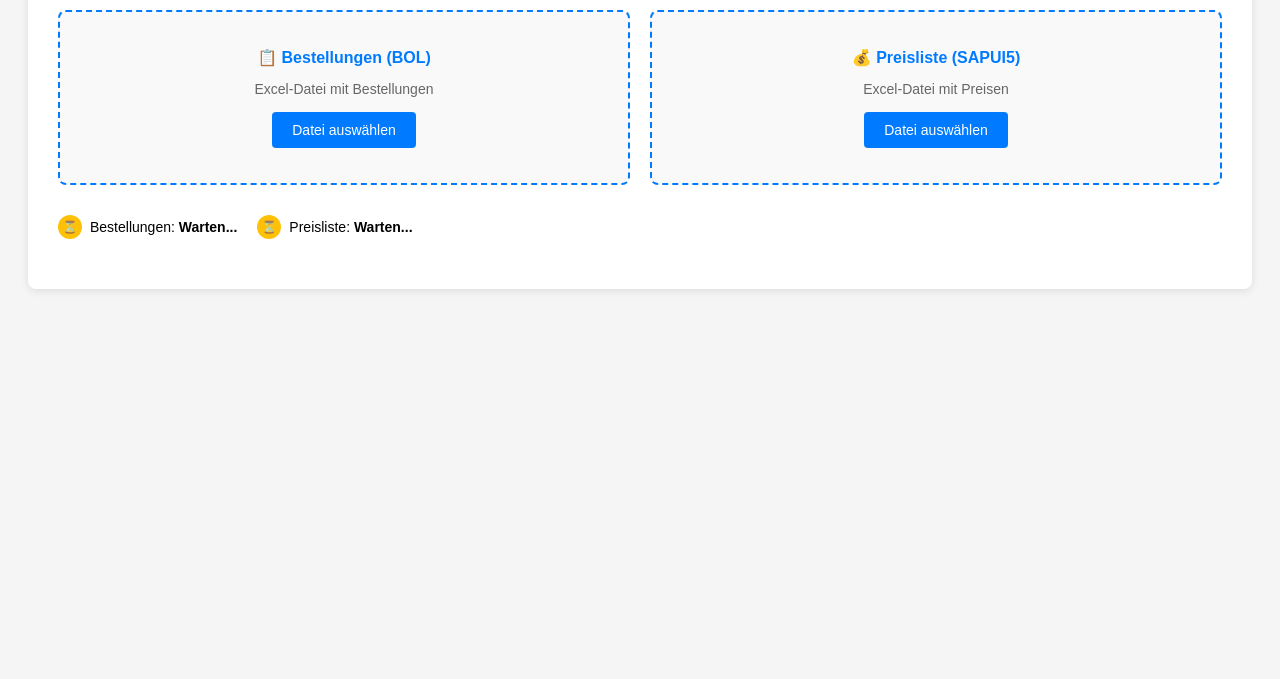
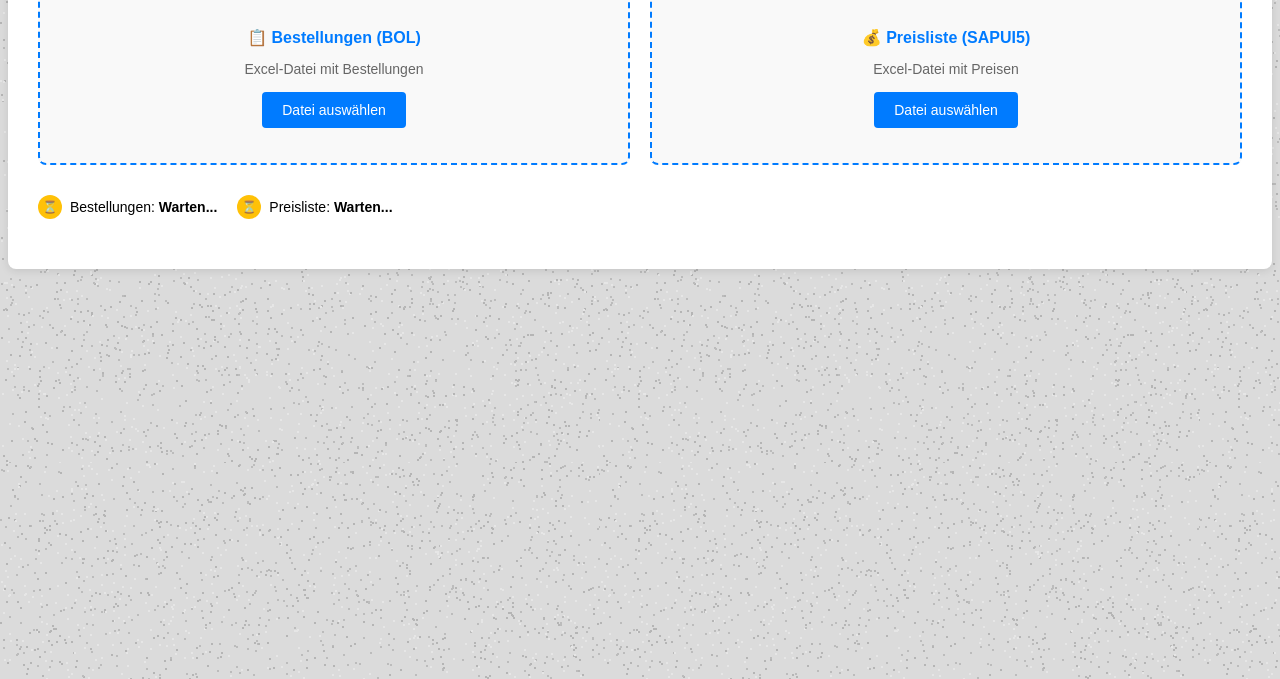
Before and after one commit to tommuellervf/Pricefinder, a plain HTML site: page index.html in a window 1280 px wide. Shown: the part 137-816 px from the top of the page. Drawn offline with Linux system fonts and the light colour scheme.

Commit message:
Update styles.css

```diff
--- a/styles.css
+++ b/styles.css
@@ -7,7 +7,17 @@
 body {
   font-family: Arial, sans-serif;
   background: #f5f5f5;
-  padding: 20px;
+  min-height: 100dvh;
+  height: 100dvh;
+  overflow: hidden;
+  padding: 0;
+  -webkit-font-smoothing: antialiased;
+  -moz-osx-font-smoothing: grayscale;
+  background-image: url('img/boxed-bg.png'), radial-gradient(at 0% 0%, hsla(161,71%,95%,1) 0, transparent 50%), radial-gradient(at 50% 0%, hsla(225,39%,95%,1) 0, transparent 50%);
+  background-repeat: repeat;
+  background-size: auto;
+  user-select: none;
+  -webkit-user-select: none;
 }
 
 .container {
```
